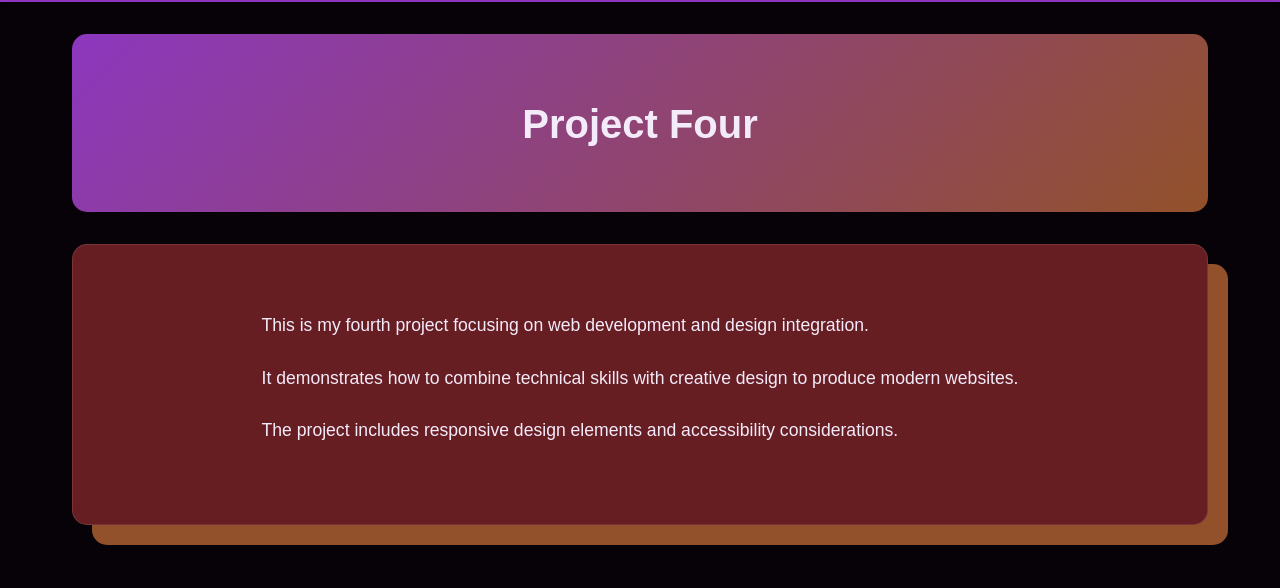
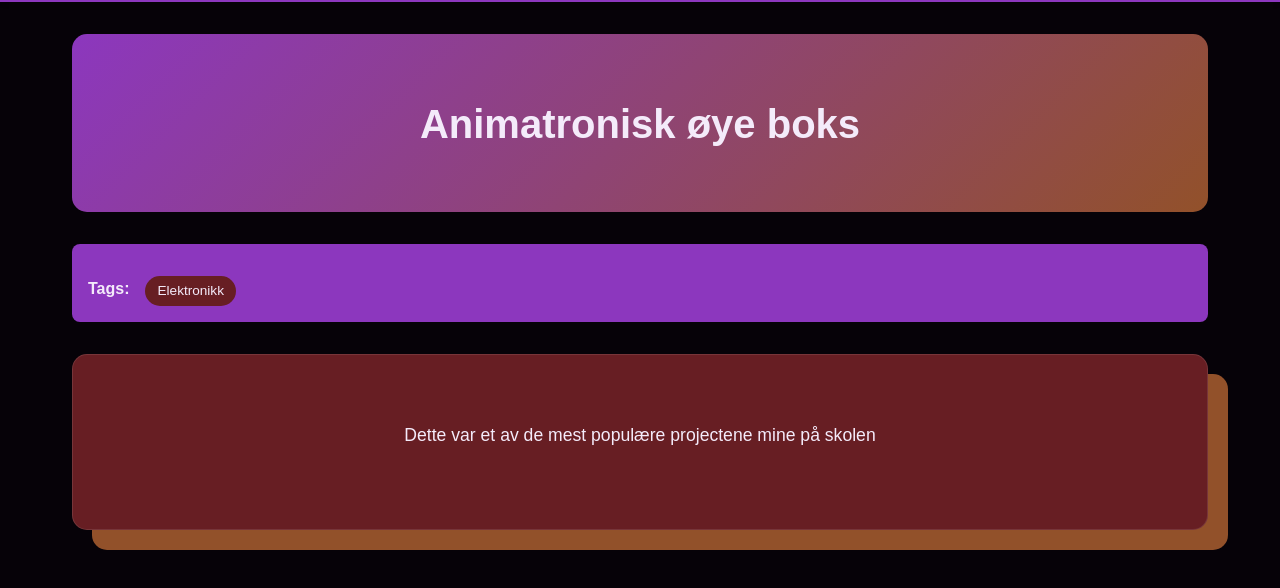
Before and after one commit to AlecPrime/Portfolio, an Eleventy site: page src/projects/project4.md in a window 1280 px wide. Shown: the part 138-726 px from the top of the page. Built offline with nearby package versions, Linux system fonts and the light colour scheme; Eleventy itself is replaced by a stand-in of ours; files that its build step writes are made by us from their sources.

Commit message:
Cimmit to pull

```diff
--- a/src/projects/project4.md
+++ b/src/projects/project4.md
@@ -1,14 +1,9 @@
 ---
-title: "Project Four"
+title: "Animatronisk øye boks"
 tags: projects
 layout: project-template.html
-images:
-  - "/assets/images/project1.jpg"
-  - "/assets/images/ThickLineSilhouette.svg"
+themes:
+  - Elektronikk
 ---
 
-This is my fourth project focusing on web development and design integration.
-
-It demonstrates how to combine technical skills with creative design to produce modern websites.
-
-The project includes responsive design elements and accessibility considerations.
+Dette var et av de mest populære projectene mine på skolen
```
Also changed, not shown: assets/images/Selfie.jpg, assets/images/project1.jpg (deleted), 3 other files.
